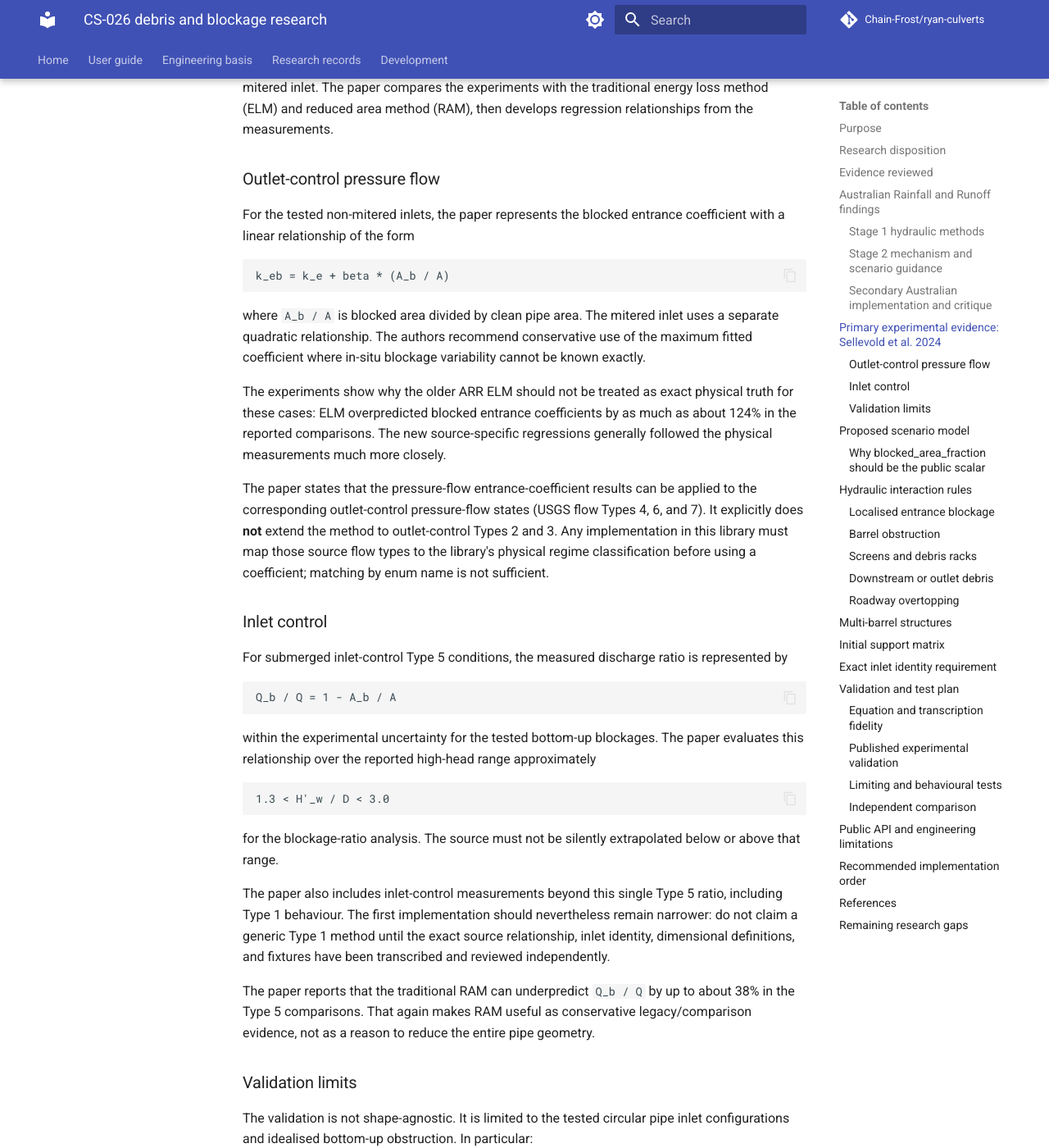
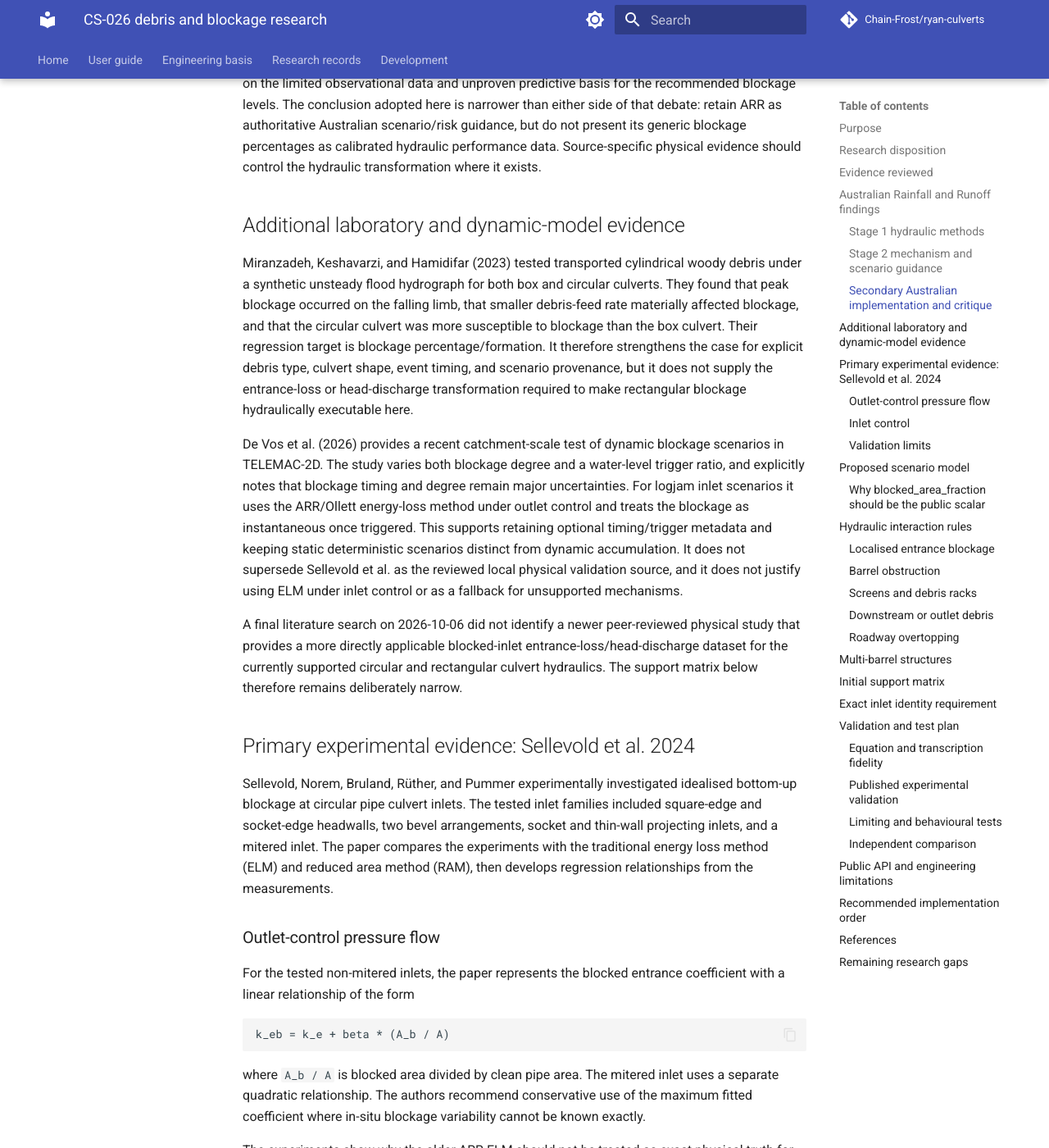
Before and after one commit to Chain-Frost/ryan-culverts, an MkDocs documentation site: the page built from docs/research/debris_blockage.md, in a window 1280 px wide and 1400 px high, scrolled down 4842 px. Shown: the whole window at 82% size. Built offline with MkDocs 1.6.1 and Material for MkDocs 9.7.7, drawn with Linux system fonts in a browser that asks for light colours; comment, search, counter and statistics services are not loaded; some of the changed text lies outside the part shown.

Commit message:
docs: add recent blockage evidence

```diff
--- a/docs/research/debris_blockage.md
+++ b/docs/research/debris_blockage.md
@@ -61,15 +61,20 @@
 | ARR Revision Project 11 Stage 2, P11/S2/021 (2013) | Blockage type, location, porosity, timing, design/severe scenario guidance | Adopt for scenario construction and application context, not as a blanket hydraulic capacity factor |
 | Australian Rainfall and Runoff 2019, Book 6 Chapter 6 | Current Australian blockage guidance and limitations | Adopt for Australian application/risk context; chapter explicitly notes limited quantitative evidence |
 | Sellevold et al. (2024), Journal of Irrigation and Drainage Engineering | Controlled physical experiments for bottom-up blockage of circular pipe inlets | Primary validation evidence for the bounded circular-inlet cases only |
+| Miranzadeh, Keshavarzi and Hamidifar (2023) | Unsteady-flow laboratory experiments on woody-debris accumulation at box and circular culverts | Primary blockage-formation/timing evidence; useful for scenario construction, not a source-specific entrance-loss or head-discharge transformation |
+| De Vos et al. (2026), Natural Hazards and Earth System Sciences | Dynamic trigger/timing scenarios in a 2D catchment model using ELM for logjam inlet blockage | Recent system-level comparison evidence; supports explicit timing/trigger metadata but does not provide new local physical validation |
 | FHWA HEC-9, third edition (2005) | Debris accumulation, assessment, and countermeasure context for culverts and bridges | Authoritative context; it does not justify one generic culvert blockage factor |
 | FHWA HDS-5, third edition (2012) | Existing clean-culvert hydraulic baseline | Remains the clean hydraulic baseline; blockage methods must compose with it without replacing unrelated equations |
 | Ollett, Syme and Ryan (2017) | Numerical implementation and three ARR blockage case studies | Secondary case-study evidence; supports separating ELM from whole-barrel reduced-area treatment |
 | French and Jones (2018) | Published technical critique of ARR blockage guidance | Contrary evidence reinforcing that scenario percentages are not calibrated hydraulic truth |
 | TUFLOW Classic/HPC 2026.0 manual | Secondary implementation of ARR RAM/ELM concepts | Comparison evidence only; do not treat software behaviour or terminology as hydraulic authority |
 
-No reviewed source supplied equally strong modern physical validation for rectangular culvert
-inlet blockage. That absence is an implementation constraint, not permission to transfer the
-circular regressions.
+No reviewed source supplied a source-specific rectangular blocked-inlet entrance-loss or
+head-discharge relationship with physical validation equivalent to Sellevold et al. Miranzadeh
+et al. did test woody-debris accumulation at both box and circular culverts under an unsteady
+hydrograph, but that study addresses blockage formation and percentage rather than the hydraulic
+transformation needed by this solver. That distinction is an implementation constraint, not
+permission to transfer the circular regressions.
 
 ## Australian Rainfall and Runoff findings
 
@@ -157,6 +162,31 @@
 authoritative Australian scenario/risk guidance, but do not present its generic blockage
 percentages as calibrated hydraulic performance data. Source-specific physical evidence should
 control the hydraulic transformation where it exists.
+
+## Additional laboratory and dynamic-model evidence
+
+Miranzadeh, Keshavarzi, and Hamidifar (2023) tested transported cylindrical woody debris under a
+synthetic unsteady flood hydrograph for both box and circular culverts. They found that peak
+blockage occurred on the falling limb, that smaller debris-feed rate materially affected
+blockage, and that the circular culvert was more susceptible to blockage than the box culvert.
+Their regression target is blockage percentage/formation. It therefore strengthens the case for
+explicit debris type, culvert shape, event timing, and scenario provenance, but it does not
+supply the entrance-loss or head-discharge transformation required to make rectangular blockage
+hydraulically executable here.
+
+De Vos et al. (2026) provides a recent catchment-scale test of dynamic blockage scenarios in
+TELEMAC-2D. The study varies both blockage degree and a water-level trigger ratio, and explicitly
+notes that blockage timing and degree remain major uncertainties. For logjam inlet scenarios it
+uses the ARR/Ollett energy-loss method under outlet control and treats the blockage as
+instantaneous once triggered. This supports retaining optional timing/trigger metadata and
+keeping static deterministic scenarios distinct from dynamic accumulation. It does not supersede
+Sellevold et al. as the reviewed local physical validation source, and it does not justify using
+ELM under inlet control or as a fallback for unsupported mechanisms.
+
+A final literature search on 2026-10-06 did not identify a newer peer-reviewed physical study
+that provides a more directly applicable blocked-inlet entrance-loss/head-discharge dataset for
+the currently supported circular and rectangular culvert hydraulics. The support matrix below
+therefore remains deliberately narrow.
 
 ## Primary experimental evidence: Sellevold et al. 2024
 
@@ -537,6 +567,13 @@
   Entrance Loss Coefficients and Head-Discharge Relationships for Pipe Culvert
   Inlets: Comparisons of Theoretical Methods and Experimental Results",
   *Journal of Irrigation and Drainage Engineering*, 150(2), 04023038.
+- [Miranzadeh, Keshavarzi and Hamidifar (2023)][miranzadeh-2023], "Blockage of
+  box-shaped and circular culverts under flood event conditions: a laboratory
+  investigation", *International Journal of River Basin Management*, 21(4),
+  607-616.
+- [De Vos et al. (2026)][de-vos-2026], "Culvert blockages in 2D-hydrodynamic
+  flash flood modeling: quantifying the impact on flood dynamics and mitigation
+  strategies", *Natural Hazards and Earth System Sciences*, 26, 2319-2352.
 - [FHWA HEC-9 (2005)][hec9], *Debris Control Structures - Evaluation and
   Countermeasures*, third edition, FHWA-IF-04-016.
 - [FHWA HDS-5 (2012)][hds5], *Hydraulic Design of Highway Culverts*, third
@@ -572,6 +609,8 @@
 [arr-p11-stage2]: https://www.arr-software.org/pdfs/ARR_Project11_Stage2_Final.pdf
 [arr-book6]: https://www.arr-software.org/pdfs/ARR_190514_Book6_V4.1.pdf
 [sellevold-2024]: https://doi.org/10.1061/JIDEDH.IRENG-10219
+[miranzadeh-2023]: https://doi.org/10.1080/15715124.2022.2064483
+[de-vos-2026]: https://doi.org/10.5194/nhess-26-2319-2026
 [hec9]: https://www.fhwa.dot.gov/engineering/hydraulics/library_arc.cfm?id=23&pub_number=9
 [hds5]: https://www.fhwa.dot.gov/engineering/hydraulics/pubs/12026/hif12026.pdf
 [ollett-2017]: https://www.hydralinc.com/wp-content/uploads/JoHNZ-V56-2-2017-ARR-Blockage-Ollett-Ryan-Syme.pdf
```
